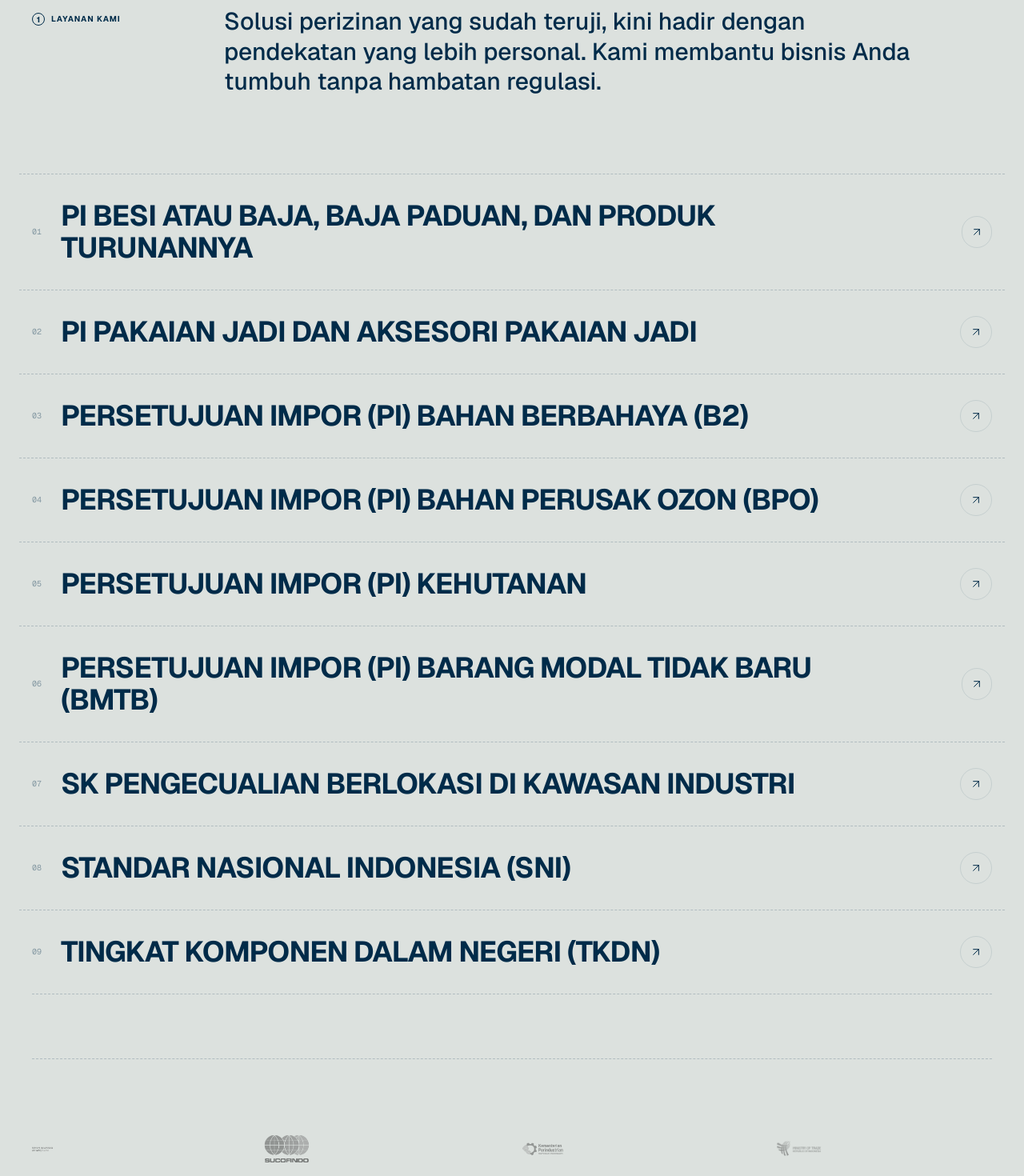
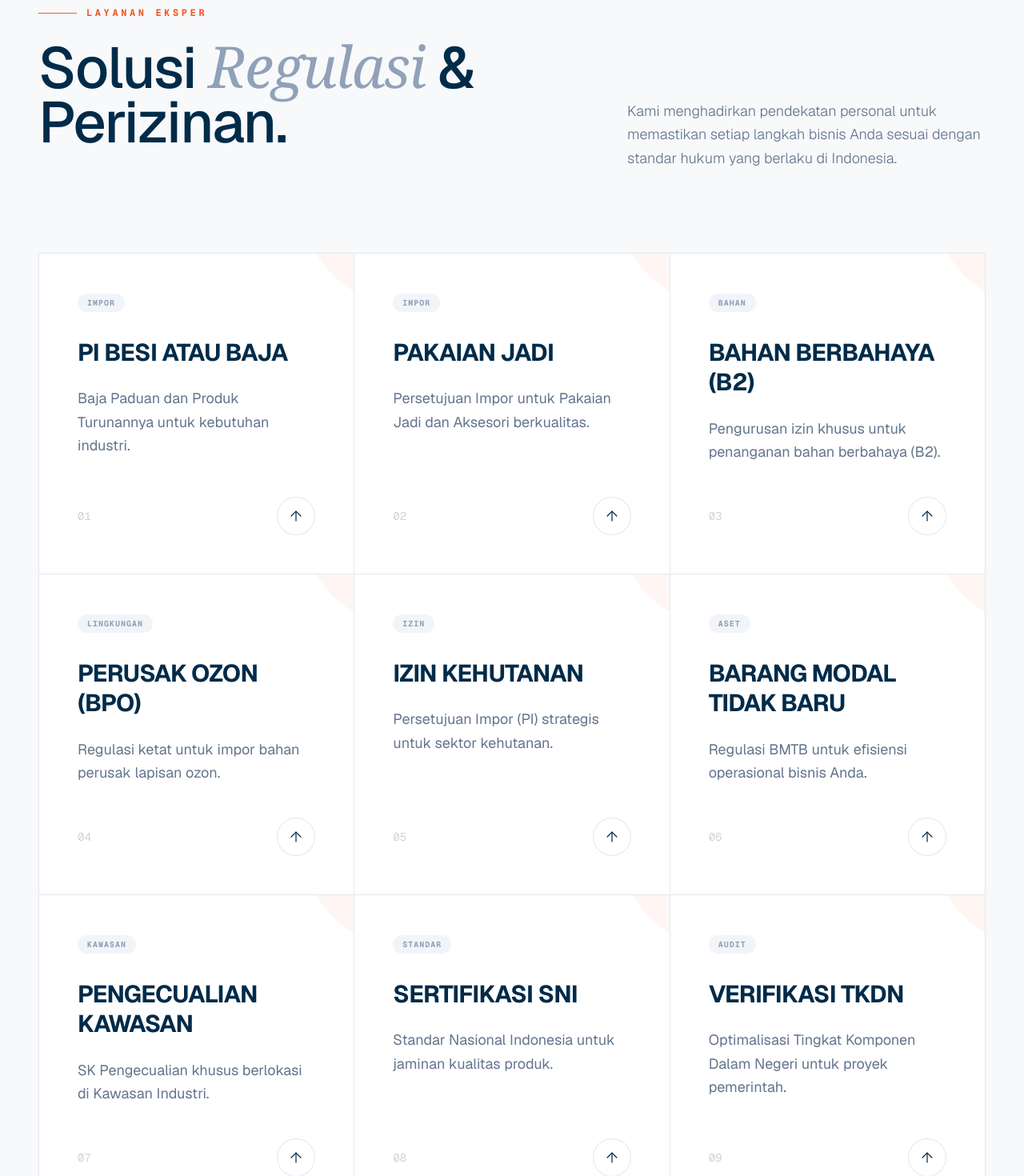
Before and after one commit to dayriyadhi-hue/razor-astern-web, a Next.js app: page / in a window 1280 px wide. Shown: the part 920-2390 px from the top of the page at 80% size. Built offline with nearby package versions, Linux system fonts and the light colour scheme.

Commit message:
Update Solutions.js

```diff
--- a/src/components/Solutions.js
+++ b/src/components/Solutions.js
@@ -5,92 +5,144 @@ import { motion } from 'motion/react';
 
 const Solutions = () => {
     const solutions = [
-        "PI Besi atau Baja, Baja Paduan, dan Produk Turunannya",
-        "PI Pakaian Jadi dan Aksesori Pakaian Jadi",
-        "Persetujuan Impor (PI) Bahan Berbahaya (B2)",
-        "Persetujuan Impor (PI) Bahan Perusak Ozon (BPO)",
-        "Persetujuan Impor (PI) Kehutanan",
-        "Persetujuan Impor (PI) Barang Modal Tidak Baru (BMTB)",
-        "SK Pengecualian Berlokasi di Kawasan Industri",
-        "Standar Nasional Indonesia (SNI)",
-        "Tingkat Komponen Dalam Negeri (TKDN)"
+        {
+            id: "01",
+            title: "PI Besi atau Baja",
+            desc: "Baja Paduan dan Produk Turunannya untuk kebutuhan industri.",
+            category: "Impor"
+        },
+        {
+            id: "02",
+            title: "Pakaian Jadi",
+            desc: "Persetujuan Impor untuk Pakaian Jadi dan Aksesori berkualitas.",
+            category: "Impor"
+        },
+        {
+            id: "03",
+            title: "Bahan Berbahaya (B2)",
+            desc: "Pengurusan izin khusus untuk penanganan bahan berbahaya (B2).",
+            category: "Bahan"
+        },
+        {
+            id: "04",
+            title: "Perusak Ozon (BPO)",
+            desc: "Regulasi ketat untuk impor bahan perusak lapisan ozon.",
+            category: "Lingkungan"
+        },
+        {
+            id: "05",
+            title: "Izin Kehutanan",
+            desc: "Persetujuan Impor (PI) strategis untuk sektor kehutanan.",
+            category: "Izin"
+        },
+        {
+            id: "06",
+            title: "Barang Modal Tidak Baru",
+            desc: "Regulasi BMTB untuk efisiensi operasional bisnis Anda.",
+            category: "Aset"
+        },
+        {
+            id: "07",
+            title: "Pengecualian Kawasan",
+            desc: "SK Pengecualian khusus berlokasi di Kawasan Industri.",
+            category: "Kawasan"
+        },
+        {
+            id: "08",
+            title: "Sertifikasi SNI",
+            desc: "Standar Nasional Indonesia untuk jaminan kualitas produk.",
+            category: "Standar"
+        },
+        {
+            id: "09",
+            title: "Verifikasi TKDN",
+            desc: "Optimalisasi Tingkat Komponen Dalam Negeri untuk proyek pemerintah.",
+            category: "Audit"
+        }
     ];
 
     return (
-        <section id="layanan" className="py-32 bg-[#DCE1DE] text-[#002b49] overflow-hidden relative">
-            <div className="max-w-[1800px] mx-auto px-10">
-                {/* Top Header */}
-                <div className="grid md:grid-cols-[200px_1fr] gap-10 mb-24">
-                    <div className="flex items-start gap-2 pt-2">
-                        <span className="text-[10px] font-bold border border-[#002b49] rounded-full w-4 h-4 flex items-center justify-center">1</span>
-                        <span className="text-[10px] font-bold uppercase tracking-widest">Layanan Kami</span>
+        <section id="layanan" className="py-32 bg-[#F8F9FA] text-[#002b49] overflow-hidden relative">
+            <div className="max-w-[1800px] mx-auto px-6 md:px-12">
+                {/* Section Header */}
+                <div className="flex flex-col md:flex-row justify-between items-end gap-8 mb-24">
+                    <div className="max-w-2xl">
+                        <div className="flex items-center gap-3 mb-6">
+                            <span className="w-12 h-[1px] bg-orange"></span>
+                            <span className="text-xs font-mono font-bold uppercase tracking-[0.3em] text-orange">Layanan Eksper</span>
                         </div>
-                    <h2 className="text-2xl md:text-3xl font-medium leading-[1.25] max-w-4xl">
-                        Solusi perizinan yang sudah teruji, kini hadir dengan pendekatan yang lebih personal. Kami membantu bisnis Anda tumbuh tanpa hambatan regulasi.
+                        <h2 className="text-5xl md:text-7xl font-medium tracking-tight leading-[0.95] mb-8">
+                            Solusi <span className="italic font-serif text-slate-400 font-light">Regulasi</span> & Perizinan.
                         </h2>
                     </div>
+                    <p className="max-w-md text-lg text-slate-500 leading-relaxed font-light mb-2">
+                        Kami menghadirkan pendekatan personal untuk memastikan setiap langkah bisnis Anda sesuai dengan standar hukum yang berlaku di Indonesia.
+                    </p>
+                </div>
 
-                {/* Solutions List */}
-                <div className="relative mb-20">
+                {/* Modern Solutions Grid */}
+                <div className="grid grid-cols-1 md:grid-cols-2 lg:grid-cols-3 gap-px bg-slate-200 border border-slate-200">
                     {solutions.map((sol, i) => (
                         <motion.div
                             key={i}
-                            initial={{ opacity: 0, y: 20 }}
-                            whileInView={{ opacity: 1, y: 0 }}
-                            transition={{ duration: 0.8, delay: i * 0.1 }}
-                            className="group border-t dashed-line py-8 flex flex-col md:flex-row md:items-center justify-between cursor-pointer hover:bg-black/5 transition-all px-4 -mx-4"
+                            initial={{ opacity: 0 }}
+                            whileInView={{ opacity: 1 }}
+                            transition={{ duration: 0.5, delay: i * 0.05 }}
+                            className="group bg-white p-12 relative overflow-hidden flex flex-col min-h-[400px] hover:bg-navy transition-colors duration-700"
                         >
-                            <div className="flex items-center gap-6">
-                                <span className="font-mono text-[10px] opacity-40">0{i + 1}</span>
-                                <h3 className="text-2xl md:text-4xl font-bold tracking-tight uppercase transition-all group-hover:text-orange group-hover:translate-x-2 duration-500">
-                                    {sol}
+                            <div className="relative z-10">
+                                <span className="inline-block px-3 py-1 rounded-full bg-slate-100 text-[10px] font-mono font-bold uppercase tracking-widest text-slate-400 mb-8 group-hover:bg-white/10 group-hover:text-white/50 transition-colors">
+                                    {sol.category}
+                                </span>
+                                <h3 className="text-3xl font-bold tracking-tight uppercase mb-6 leading-tight group-hover:text-white transition-colors">
+                                    {sol.title}
                                 </h3>
+                                <p className="text-slate-500 text-lg leading-relaxed group-hover:text-slate-300 transition-colors">
+                                    {sol.desc}
+                                </p>
                             </div>
-                            <div className="mt-4 md:mt-0 flex items-center gap-4">
-                                <span className="text-[10px] font-mono uppercase tracking-[0.2em] opacity-0 group-hover:opacity-100 transition-opacity duration-500">Info Layanan</span>
-                                <div className="w-10 h-10 rounded-full border border-[#002b49]/10 flex items-center justify-center group-hover:bg-navy group-hover:text-white group-hover:border-navy transition-all duration-500">
-                                    <svg width="16" height="16" viewBox="0 0 24 24" fill="none" stroke="currentColor" strokeWidth="1.5" strokeLinecap="round" strokeLinejoin="round"><line x1="7" y1="17" x2="17" y2="7"></line><polyline points="7 7 17 7 17 17"></polyline></svg>
+
+                            <div className="mt-auto pt-10 relative z-10 flex items-center justify-between">
+                                <span className="font-mono text-sm opacity-20 group-hover:opacity-10 transition-opacity group-hover:text-white">{sol.id}</span>
+                                <div className="w-12 h-12 rounded-full border border-slate-200 flex items-center justify-center group-hover:border-white/20 group-hover:bg-orange group-hover:text-white transition-all duration-500 -rotate-45 group-hover:rotate-0">
+                                    <svg width="20" height="20" viewBox="0 0 24 24" fill="none" stroke="currentColor" strokeWidth="1.5" strokeLinecap="round" strokeLinejoin="round"><line x1="7" y1="17" x2="17" y2="7"></line><polyline points="7 7 17 7 17 17"></polyline></svg>
                                 </div>
                             </div>
+
+                            {/* Accent Background Pattern */}
+                            <div className="absolute top-0 right-0 w-32 h-32 bg-orange/5 rounded-bl-full translate-x-16 -translate-y-16 group-hover:translate-x-0 group-hover:translate-y-0 transition-transform duration-700"></div>
                         </motion.div>
                     ))}
-                    <div className="dashed-line"></div>
                 </div>
 
-                {/* Bottom Section: Logo Marquee */}
-                <div className="w-full overflow-hidden border-t dashed-line pt-20">
+                {/* Logo Marquee */}
+                <div className="mt-32 pt-20 border-t border-slate-200">
+                    <p className="text-center text-[10px] font-mono font-bold uppercase tracking-[0.5em] text-slate-400 mb-16">Bekerjasama dengan Instansi Terkait</p>
+                    <div className="w-full overflow-hidden">
                         <div className="flex relative">
                             <motion.div
-                            animate={{
-                                x: [-1000, 0],
-                            }}
-                            transition={{
-                                x: {
-                                    repeat: Infinity,
-                                    repeatType: "loop",
-                                    duration: 25,
-                                    ease: "linear",
-                                },
-                            }}
+                                animate={{ x: [-1000, 0] }}
+                                transition={{ x: { repeat: Infinity, repeatType: "loop", duration: 30, ease: "linear" } }}
                                 className="flex flex-none gap-32 items-center"
                             >
                                 {[...Array(4)].map((_, idx) => (
                                     <React.Fragment key={idx}>
-                                    <div className="w-48 h-12 md:h-16 flex items-center justify-center flex-none">
-                                        <img src="/1.svg" alt="Partner 1" className="max-h-full max-w-full object-contain grayscale opacity-50 hover:grayscale-0 hover:opacity-100 transition-all duration-500" />
+                                        <div className="w-48 h-12 flex items-center justify-center flex-none grayscale opacity-30 hover:opacity-100 hover:grayscale-0 transition-all duration-500">
+                                            <img src="/1.svg" alt="Sucofindo" className="max-h-full max-w-full object-contain" />
                                         </div>
-                                    <div className="w-48 h-12 md:h-16 flex items-center justify-center flex-none">
-                                        <img src="/2.svg" alt="Partner 2" className="max-h-full max-w-full object-contain grayscale opacity-50 hover:grayscale-0 hover:opacity-100 transition-all duration-500" />
+                                        <div className="w-48 h-12 flex items-center justify-center flex-none grayscale opacity-30 hover:opacity-100 hover:grayscale-0 transition-all duration-500">
+                                            <img src="/2.svg" alt="Kemenperin" className="max-h-full max-w-full object-contain" />
                                         </div>
-                                    <div className="w-48 h-12 md:h-16 flex items-center justify-center flex-none">
-                                        <img src="/3.svg" alt="Partner 3" className="max-h-full max-w-full object-contain grayscale opacity-50 hover:grayscale-0 hover:opacity-100 transition-all duration-500" />
+                                        <div className="w-48 h-12 flex items-center justify-center flex-none grayscale opacity-30 hover:opacity-100 hover:grayscale-0 transition-all duration-500">
+                                            <img src="/3.svg" alt="Kemendag" className="max-h-full max-w-full object-contain" />
                                         </div>
-                                    <div className="w-48 h-12 md:h-16 flex items-center justify-center flex-none">
-                                        <img src="/4.svg" alt="Partner 4" className="max-h-full max-w-full object-contain grayscale opacity-50 hover:grayscale-0 hover:opacity-100 transition-all duration-500" />
+                                        <div className="w-48 h-12 flex items-center justify-center flex-none grayscale opacity-30 hover:opacity-100 hover:grayscale-0 transition-all duration-500">
+                                            <img src="/4.svg" alt="BKPM" className="max-h-full max-w-full object-contain" />
                                         </div>
                                     </React.Fragment>
                                 ))}
                             </motion.div>
+                        </div>
                     </div>
                 </div>
             </div>
```
Lines whose indentation alone changed are shown as unchanged.
